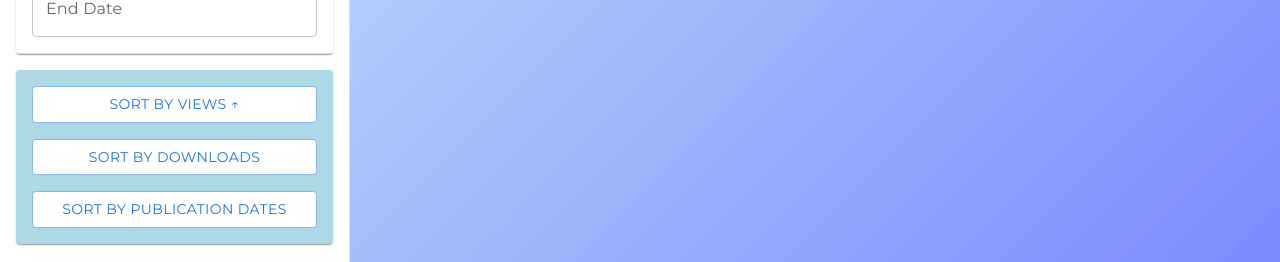
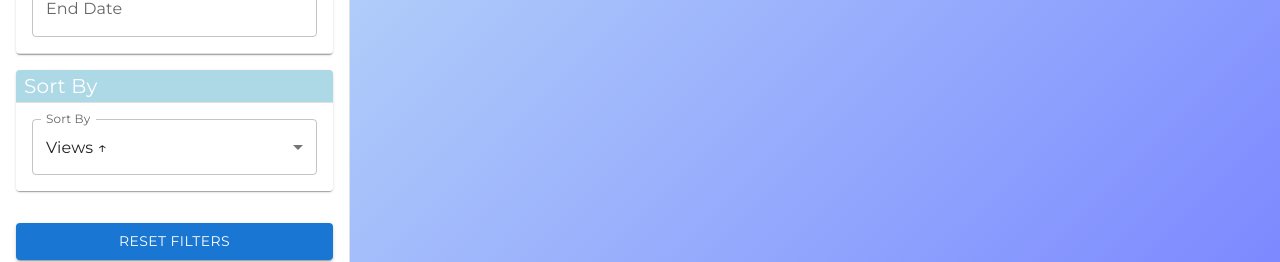
Before and after one commit to athenarc/graspos-catalogue, a React (Vite) app in the folder frontend/: page /catalogue/ in a window 1280 px wide. Shown: the part 538-800 px from the top of the page. Built offline with nearby package versions, Linux system fonts and the light colour scheme; no server answers.

Commit message:
Make sorting filter dropdown

```diff
--- a/frontend/src/components/Resources/FiltersLayout/Filters/SortFilter.jsx
+++ b/frontend/src/components/Resources/FiltersLayout/Filters/SortFilter.jsx
@@ -1,56 +1,54 @@
-import { Stack, Card, Button } from "@mui/material";
+import {
+  Card,
+  Divider,
+  FormControl,
+  InputLabel,
+  MenuItem,
+  Select,
+  Stack,
+  Typography,
+} from "@mui/material";
 
 export default function SortFilter({ filters, onFilterChange }) {
-  const handleSortChange = (field) => {
-    const newDirection =
-      filters.sortField === field && filters.sortDirection === "asc"
-        ? "desc"
-        : "asc";
-    onFilterChange({ sortField: field, sortDirection: newDirection });
+  const handleChange = (event) => {
+    const [field, direction] = event.target.value.split("|");
+    onFilterChange({ sortField: field, sortDirection: direction });
   };
 
+  const getValue = () => `${filters.sortField}|${filters.sortDirection}`;
+
   return (
-    <Card sx={{ backgroundColor: "lightblue" }}>
-      <Stack direction="column" spacing={2} p={2}>
-        <Button
-          variant="outlined"
-          color="primary"
-          onClick={() => handleSortChange("views")}
-          sx={{ backgroundColor: "white" }}
-        >
-          Sort by Views{" "}
-          {filters.sortField === "views"
-            ? filters.sortDirection === "asc"
-              ? "↑"
-              : "↓"
-            : ""}
-        </Button>
-        <Button
-          variant="outlined"
-          color="primary"
-          onClick={() => handleSortChange("downloads")}
-          sx={{ backgroundColor: "white" }}
-        >
-          Sort by Downloads{" "}
-          {filters.sortField === "downloads"
-            ? filters.sortDirection === "asc"
-              ? "↑"
-              : "↓"
-            : ""}
-        </Button>
-        <Button
-          variant="outlined"
-          color="primary"
-          onClick={() => handleSortChange("dates")}
-          sx={{ backgroundColor: "white" }}
-        >
-          Sort by Publication Dates{" "}
-          {filters.sortField === "dates"
-            ? filters.sortDirection === "asc"
-              ? "↑"
-              : "↓"
-            : ""}
-        </Button>
+    <Card>
+      <Typography
+        variant="h6"
+        sx={{ pl: 1, backgroundColor: "lightblue", color: "white" }}
+      >
+        Sort By
+      </Typography>
+      <Divider />
+
+      <Stack
+        direction="column"
+        spacing={2}
+        p={2}
+        sx={{ backgroundColor: "white" }}
+      >
+        <FormControl fullWidth>
+          <InputLabel id="sort-filter-label">Sort By</InputLabel>
+          <Select
+            labelId="sort-filter-label"
+            value={getValue()}
+            label="Sort By"
+            onChange={handleChange}
+          >
+            <MenuItem value="views|asc">Views ↑</MenuItem>
+            <MenuItem value="views|desc">Views ↓</MenuItem>
+            <MenuItem value="downloads|asc">Downloads ↑</MenuItem>
+            <MenuItem value="downloads|desc">Downloads ↓</MenuItem>
+            <MenuItem value="dates|asc">Publication Dates ↑</MenuItem>
+            <MenuItem value="dates|desc">Publication Dates ↓</MenuItem>
+          </Select>
+        </FormControl>
       </Stack>
     </Card>
   );
```
